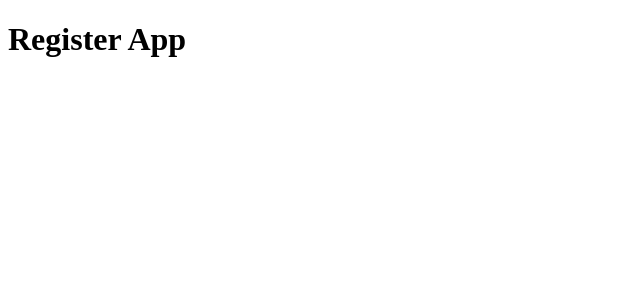
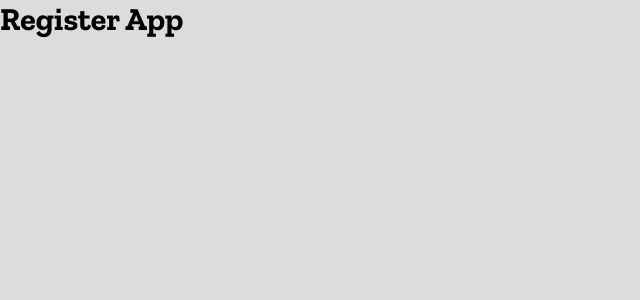
Before and after one commit to Renansf8/register-app, a React (Create React App) app: page / in a window 1280 px wide. Shown: the top 300 px of the page, without its empty margins (0-640 px from the left). Built offline with nearby package versions, Linux system fonts and the light colour scheme.

Commit message:
Adiciona estilos globais

```diff
--- a/package.json
+++ b/package.json
@@ -9,6 +9,7 @@
     "react": "^17.0.2",
     "react-dom": "^17.0.2",
     "react-scripts": "4.0.3",
+    "styled-components": "^5.3.3",
     "web-vitals": "^1.0.1"
   },
   "scripts": {
--- a/public/index.html
+++ b/public/index.html
@@ -8,6 +8,9 @@
       name="description"
       content="Web site created using create-react-app"
     />
+    <link rel="preconnect" href="https://fonts.googleapis.com">
+    <link rel="preconnect" href="https://fonts.gstatic.com" crossorigin>
+    <link href="https://fonts.googleapis.com/css2?family=Zilla+Slab:wght@400;700&display=swap" rel="stylesheet">
     <title>Register App</title>
   </head>
   <body>
--- a/src/index.js
+++ b/src/index.js
@@ -2,10 +2,12 @@
 import ReactDOM from 'react-dom';
 import App from './App';
 import reportWebVitals from './reportWebVitals';
+import { GlobalStyle } from './styles/global';
 
 ReactDOM.render(
   <React.StrictMode>
     <App />
+    <GlobalStyle />
   </React.StrictMode>,
   document.getElementById('root')
 );
--- /dev/null
+++ b/src/styles/global.js
@@ -0,0 +1,28 @@
+import { createGlobalStyle } from 'styled-components';
+
+export const GlobalStyle = createGlobalStyle`
+
+  * {
+    margin: 0;
+    padding: 0;
+    box-sizing: border-box;
+  }
+
+  body {
+    background: #DCDCDC;
+    -webkit-font-smoothing: antialiased;
+  }
+
+  input, textarea, select, button, h1, h2, h3, h4, h5, h6 {
+    font-family: 'Zilla Slab', serif;
+  }
+
+  button {
+    cursor: pointer;
+  }
+
+  a {
+    text-decoration: none;
+    color: inherit;
+  }
+`;
```
Also changed, not shown: 2 other files (tests, documents, lock files or other folders).
